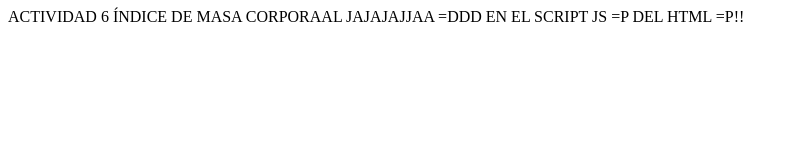
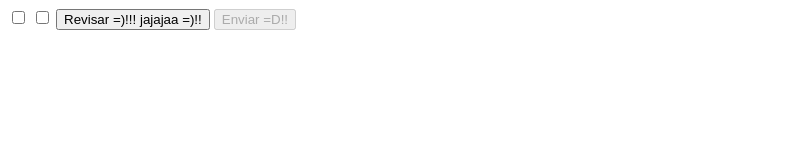
Before and after one commit to ElCriSN/2ndjschallenge, a plain HTML site: page learningguide.html in a window 1280 px wide. Shown: the whole page, without its empty margins (0-798 px from the left). Drawn offline with Linux system fonts and the light colour scheme.

Commit message:
:P!
Learning JavaScript 👍!!

```diff
--- a/learningguide.html
+++ b/learningguide.html
@@ -7,7 +7,65 @@
     <title>Da Learning Guidee hahahahahaa :)!! =)!!</title>
 </head>
 <body>
-    ACTIVIDAD 6 ÍNDICE DE MASA CORPORAAL JAJAJAJJAA =DDD EN EL SCRIPT JS =P DEL HTML =P!!
+    <!-- ACTIVIDAD 8: PRÁCTICA EL USO DEL DOM -->
+    <input type="checkbox" id="opt1">
+    <input type="checkbox" id="opt2">
+    <button onclick="
+        botonwenaonda.disabled = false;
+    ">Revisar =)!!! jajajaa =)!!</button>
+    <button disabled="true" id="btn-enviar"
+    >Enviar =D!!</button>
+    <!-- EJERCICIO DE OPERADORES LÓGICOS Y CHECKBOX -->
+    <!-- <label for="opt1"> Opción 1</label>
+    <input type="checkbox" name="opt1" id="opt1">
+    <input type="checkbox" name="opt2" id="opt2">
+    <button onclick="
+        opt1 = document.querySelector('#opt1').checked
+        opt2 = document.querySelector('#opt2').checked
+        if (opt1 == true && opt2 == true) {
+            alert('Marcamos los dos Elementooos jajajaaa =)!!');
+        } else {
+            alert('Ánimoooo jajajaaa =)!!');
+        }
+    ">Revisar =P!! jajaajaa =)!!</button> -->
+    <!-- EJERCICIO JAJAJAA =D!
+    <label for="salario"> Salario</label>
+    <input name="salario" id="salario">
+
+    <label for="salario-anterior"> Salario Anterior </label>
+    <input name="salario-anterior" id="salario-anterior">
+
+    <button onclick="
+        value1 = document.querySelector('#salario').value
+        value2 = document.querySelector('#salario-anterior').value
+        if (value1 != '' || value2 != ''){
+            alert('Correcto =)!!');
+        } else {
+            alert ('Incorrecto jajajaa =)!!');
+        }
+    "></button> -->
+    <!-- ACTIVIDAD 7 SOLICITUD DE EMAIL Y PASSWORDDD JAJAAJJAJAA =DDD!
+    <input id="email" type="text">
+    <input id="password" type="text">
+    <button onclick="
+        a = document.querySelector('#email').value;
+        b = document.querySelector('#password').value;
+        if (a == 'juan@desafiolatam.com' && b == 'password-secreto')
+        {
+            par = document.querySelector('#resultado');
+            par.innerHTML = 'Usuario Correctoo jajajjaaa =)!!';
+        } else {
+            par = document.querySelector('#resultado');
+            par.innerHTML = 'Usuario Incorreectoo jajajjaa =)!!, ánimooo =P!!';
+        }
+    ">Verificarrr jajajaa =P!!</button>
+    <p id="resultado"></p> -->
+    <!-- Signos pa' las condiciones jajajaa =P!! -->
+    <!-- console.log("10" == 10 ) // true
+    console.log("10" === 10) // false
+    console.log("10" != 10) // false
+    console.log("10" !== 10) // true  -->
+    <!-- ACTIVIDAD 6 ÍNDICE DE MASA CORPORAAL JAJAJAJJAA =DDD EN EL SCRIPT JS =P DEL HTML =P!! -->
     <!-- ACTIVIDAD 5 MÚLTIPLES IF Y EL ELSE IF =)!!! JAJAJAJAA =DDD!! EN LA CONSOLAAA DE FIREFOX JAJAJAJAA
     CUANDO EL CÓDIGO CON MÚLTIPLES IF, SI LA VARIABLE, POR EJEMPLO ES CUATRO, Y EXISTEN MÚLTIPLES CONDICIONES, POR EJEMPLO 3, EN QUE SI LA VARIABLE ES MENOR A EL VALOR DE LA CONDICIÓN, SE EJECUTAMOS LAS 3 CONDICIONES A LA VEZ JAJAJAA =)!!
 
@@ -65,6 +123,15 @@
         }
         ">Verifiquemoos amigoos jajajaa =)!!</button> -->
     <script>
+         botonwenaonda = document.querySelector('#btn-enviar');
+        //  email = prompt("email");
+        //  password = prompt("password");
+        //  if (email == "juan@desafiolatam.com" && password == "password-secreto")
+        //  {
+        //      alert("Usuario Correctoo jajajjaaa =)!!");
+        //  } else {
+        //      alert("Usuario Incorreectoo jajajjaa =)!!, ánimooo =P!!");
+        // }
         // ACTIVIDAD 6 JJAJAJAJAJJAA =P!!
         // peso = 80;
         // altura = 1.70;
```
